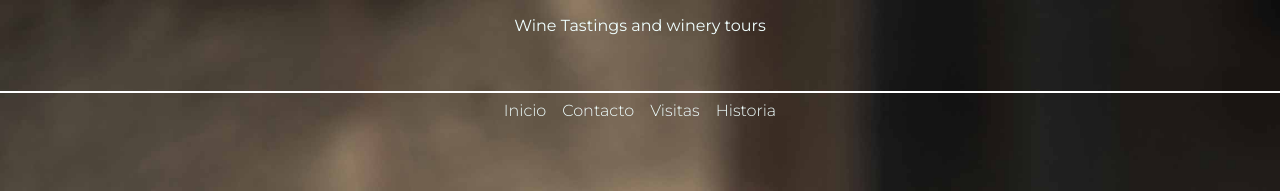
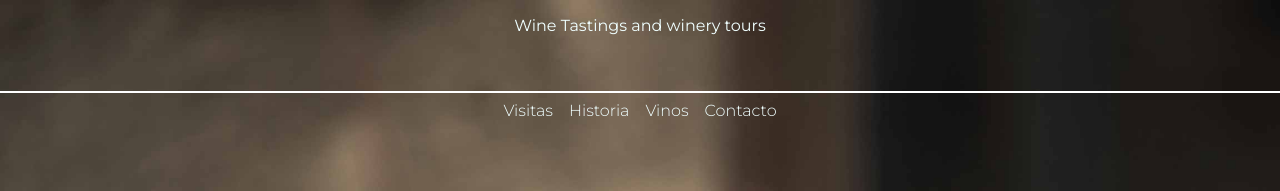
Before and after one commit to danielafreitasacosta/Moises-Daniela-Website, a React (Create React App) app: page / in a window 1280 px wide. Shown: the top 191 px of the page. Built offline with nearby package versions, Linux system fonts and the light colour scheme.

Commit message:
Created Vinos Page
Created Vinos Page

```diff
--- a/src/components/core/NavigationBar.js
+++ b/src/components/core/NavigationBar.js
@@ -5,10 +5,13 @@ import './NavigationBar.css';
 export default function NavigationBar() {
     return (
         <div className="NavBar">
-            <NavLink to="/">Inicio</NavLink>
-            <NavLink to="/contact">Contacto</NavLink>
             <NavLink to="/visitas">Visitas</NavLink>
             <NavLink to="/history">Historia</NavLink>
+
+            <NavLink to="/vinos">Vinos</NavLink>
+
+            <NavLink to="/contact">Contacto</NavLink>
+
         </div>
     )
 }
```
Also changed, not shown: src/pages/vinos/Vinos.css (added), src/pages/vinos/Vinos.js (added).
